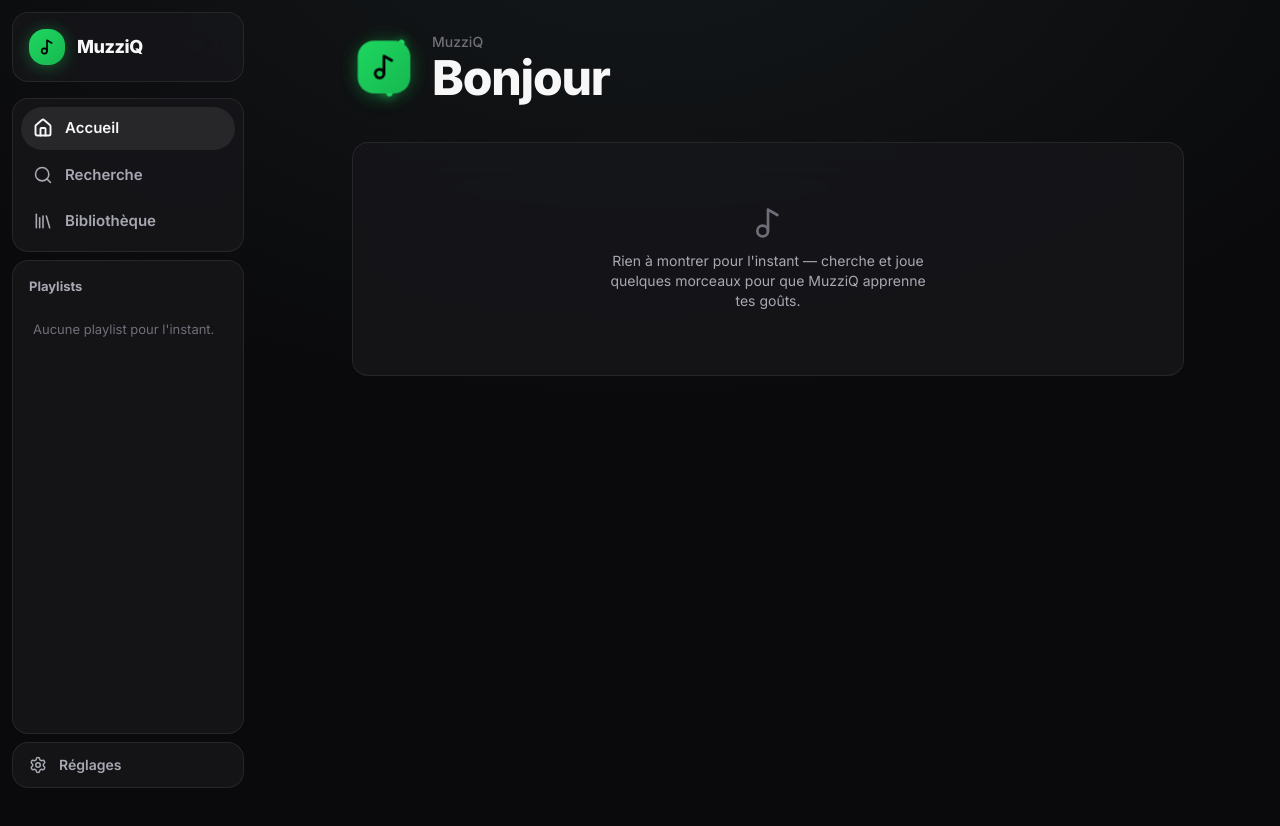
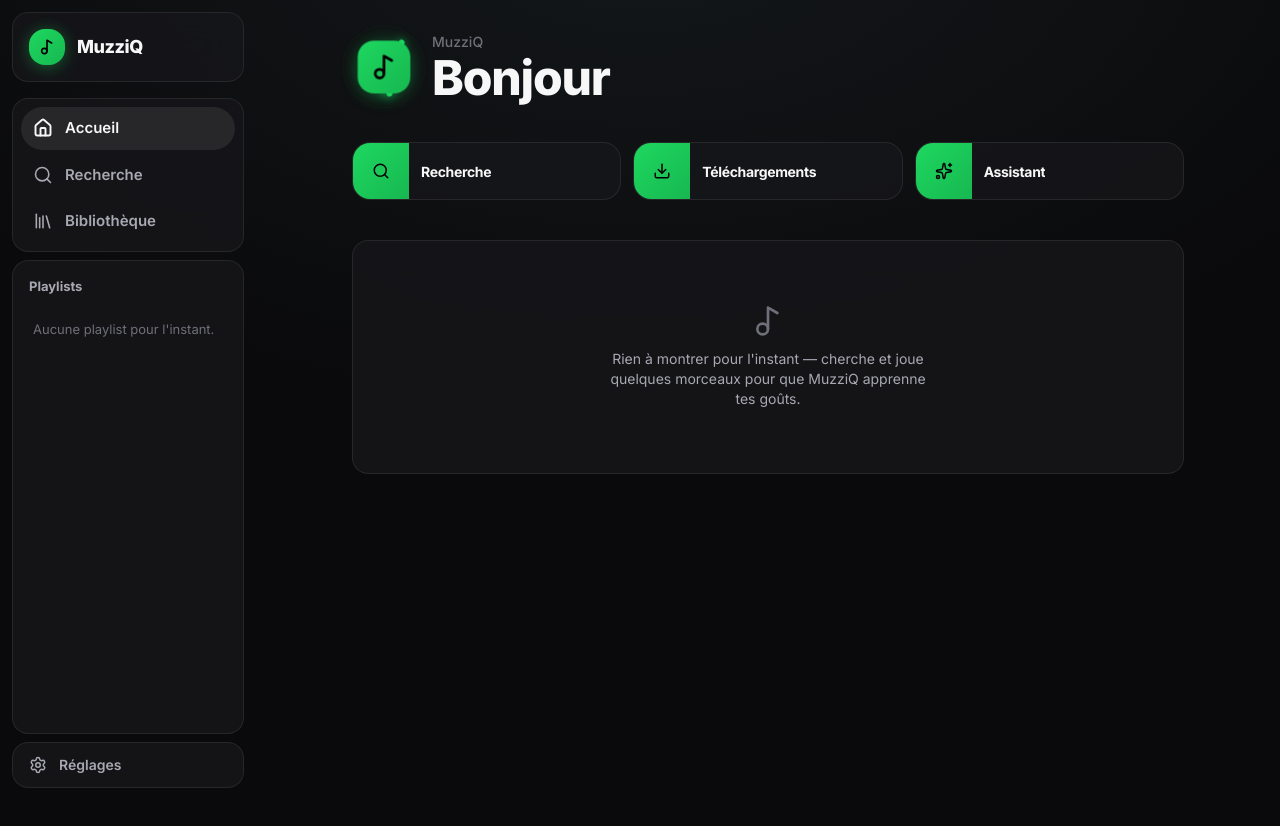
Before and after one commit to dj41ph4/muzziq, a Next.js app: page /home in a window 1280 px wide. Shown: the top 826 px of the page. Built offline with nearby package versions, Linux system fonts and the light colour scheme.

Commit message:
home: grille de raccourcis + file d'attente reelle pour carrousels et recherche

```diff
--- a/src/app/home/page.tsx
+++ b/src/app/home/page.tsx
@@ -1,9 +1,10 @@
 "use client";
 
 import useSWR from "swr";
-import { Music2 } from "lucide-react";
+import Link from "next/link";
+import { Music2, ListMusic, Search, Download, Sparkles } from "lucide-react";
 import { Logo } from "@/components/Logo";
-import { usePlayer } from "@/components/PlayerContext";
+import { usePlayer, type PlayableTrack } from "@/components/PlayerContext";
 
 const fetcher = (url: string) => fetch(url).then((r) => r.json());
 
@@ -19,6 +20,18 @@ interface HomeRow {
   title: string;
   recordings: Recording[];
 }
+
+interface PlaylistSummary {
+  id: string;
+  name: string;
+  itemCount: number;
+}
+
+const QUICK_LINKS = [
+  { href: "/search", label: "Recherche", Icon: Search },
+  { href: "/downloads", label: "Téléchargements", Icon: Download },
+  { href: "/assistant", label: "Assistant", Icon: Sparkles },
+];
 
 function greeting(): string {
   const hour = new Date().getHours();
@@ -59,13 +72,26 @@ function RowSkeleton() {
 
 export default function HomePage() {
   const { data } = useSWR<{ rows: HomeRow[] }>("/api/home", fetcher);
+  const { data: playlists } = useSWR<{ playlists: PlaylistSummary[] }>("/api/playlists", fetcher);
   const { play } = usePlayer();
 
-  async function playRecording(r: Recording) {
+  async function resolveOne(r: Recording): Promise<PlayableTrack | null> {
     const res = await fetch(`/api/recordings/${r.id}/resolve`);
-    if (!res.ok) return; // Aucune source réelle trouvée — jamais fabriquer une lecture qui échouera.
+    if (!res.ok) return null; // Aucune source réelle trouvée — jamais fabriquer une lecture qui échouera.
     const resolved: { kind: "local" | "provider"; id: string } = await res.json();
-    play({ kind: resolved.kind, id: resolved.id, title: r.title, artist: r.artist, thumbnailUrl: r.thumbnailUrl });
+    return { kind: resolved.kind, id: resolved.id, title: r.title, artist: r.artist, thumbnailUrl: r.thumbnailUrl };
+  }
+
+  async function playRecording(r: Recording, row: Recording[]) {
+    // Résout la ligne entière (pas seulement le morceau cliqué) pour que
+    // suivant/précédent enchaînent sur de vraies sources jouables plutôt
+    // que sur des recordingId non résolus.
+    const resolvedRow = await Promise.all(row.map(resolveOne));
+    const queue = resolvedRow.filter((t): t is PlayableTrack => t !== null);
+    const clickedIdx = row.findIndex((x) => x.id === r.id);
+    const target = resolvedRow[clickedIdx];
+    if (!target || queue.length === 0) return;
+    play(target, queue);
   }
 
   return (
@@ -77,6 +103,33 @@ export default function HomePage() {
           <h1 className="mt-0.5 text-4xl font-extrabold tracking-tight sm:text-5xl">{greeting()}</h1>
         </div>
       </header>
+
+      <div className="float-in grid grid-cols-2 gap-3 sm:grid-cols-3 lg:grid-cols-2 xl:grid-cols-3">
+        {playlists?.playlists.slice(0, 6).map((p) => (
+            <Link
+              key={p.id}
+              href={`/playlists/${p.id}`}
+              className="glass flex items-center gap-3 overflow-hidden rounded-lg pr-4 transition-colors hover:bg-white/[0.06]"
+            >
+              <div className="art-fallback flex h-14 w-14 flex-shrink-0 items-center justify-center">
+                <ListMusic size={18} className="text-white/25" />
+              </div>
+              <span className="truncate text-[14px] font-bold tracking-tight">{p.name}</span>
+            </Link>
+          ))}
+          {QUICK_LINKS.map(({ href, label, Icon }) => (
+            <Link
+              key={href}
+              href={href}
+              className="glass flex items-center gap-3 overflow-hidden rounded-lg pr-4 transition-colors hover:bg-white/[0.06]"
+            >
+              <div className="brand-gradient flex h-14 w-14 flex-shrink-0 items-center justify-center">
+                <Icon size={18} className="text-black" />
+              </div>
+              <span className="truncate text-[14px] font-bold tracking-tight">{label}</span>
+            </Link>
+          ))}
+      </div>
 
       {!data && <RowSkeleton />}
 
@@ -94,7 +147,7 @@ export default function HomePage() {
           <h2 className="mb-4 text-xl font-bold tracking-tight">{row.title}</h2>
           <div className="-mx-5 flex gap-4 overflow-x-auto px-5 pb-2 sm:-mx-8 sm:px-8" style={{ scrollbarWidth: "none" }}>
             {row.recordings.map((r) => (
-              <div key={r.id} onClick={() => playRecording(r)} className="group w-36 flex-shrink-0 cursor-pointer">
+              <div key={r.id} onClick={() => playRecording(r, row.recordings)} className="group w-36 flex-shrink-0 cursor-pointer">
                 <Cover url={r.thumbnailUrl} />
                 <div className="mt-2 truncate text-[13px] font-semibold tracking-tight">{r.title}</div>
                 <div className="truncate text-[12px] text-[var(--ink-soft)]">{r.artist}</div>
--- a/src/app/search/page.tsx
+++ b/src/app/search/page.tsx
@@ -49,11 +49,15 @@ export default function SearchPage() {
     };
   }
 
-  function playTrack(t: EnrichedTrack) {
-    const playable: PlayableTrack = t.localMatch
+  function toPlayable(t: EnrichedTrack): PlayableTrack {
+    return t.localMatch
       ? { kind: "local", id: t.localMatch.fileId, title: t.title, artist: t.artist, album: t.album, thumbnailUrl: t.thumbnailUrl, durationSeconds: t.durationSeconds }
       : { kind: "provider", id: t.providerTrackId, title: t.title, artist: t.artist, album: t.album, thumbnailUrl: t.thumbnailUrl, durationSeconds: t.durationSeconds };
-    play(playable);
+  }
+
+  function playTrack(t: EnrichedTrack) {
+    const queue = (data?.tracks ?? []).map(toPlayable);
+    play(toPlayable(t), queue);
   }
 
   async function addToLibrary(e: MouseEvent, track: EnrichedTrack) {
```
